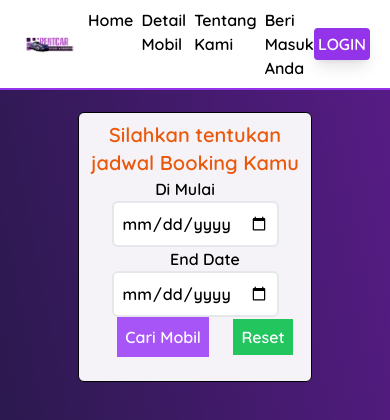
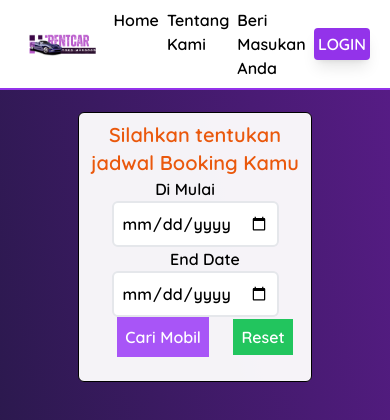
Before and after one commit to juwamardott/Apps-pengelolaan-transaksi-Rentcar, a PHP site: page /si-rentcar/index.php in a window 390 px wide. Shown: the top 420 px of the page. Run offline with PHP 8.4, Linux system fonts and the light colour scheme; data comes from the database, SQL or seed files in the repository; data that the repository does not hold is empty; style sheets or scripts are compiled from the project's sources.

Commit message:
menghilangkan detailmobil karena masih proses design

```diff
--- a/layouts/header.php
+++ b/layouts/header.php
@@ -18,8 +18,8 @@
                     <li class="flex justify-around  p-1">
                          <a href="<?= BASEURL?>"
                               class="hover:text-white block hover:bg-purple-800 p-1 rounded-md">Home</a>
-                         <a href="<?= BASEURL?>/app/detail_mobil.php"
-                              class="hover:text-white block hover:bg-purple-800 p-1 rounded-md">Detail Mobil</a>
+                         <!-- <a href="<?= BASEURL?>/app/detail_mobil.php"
+                              class="hover:text-white block hover:bg-purple-800 p-1 rounded-md">Detail Mobil</a> -->
                          <a href="<?=BASEURL?>/app/about.php"
                               class="hover:text-white block hover:bg-purple-800 p-1 rounded-md">Tentang
                               Kami</a>
```
